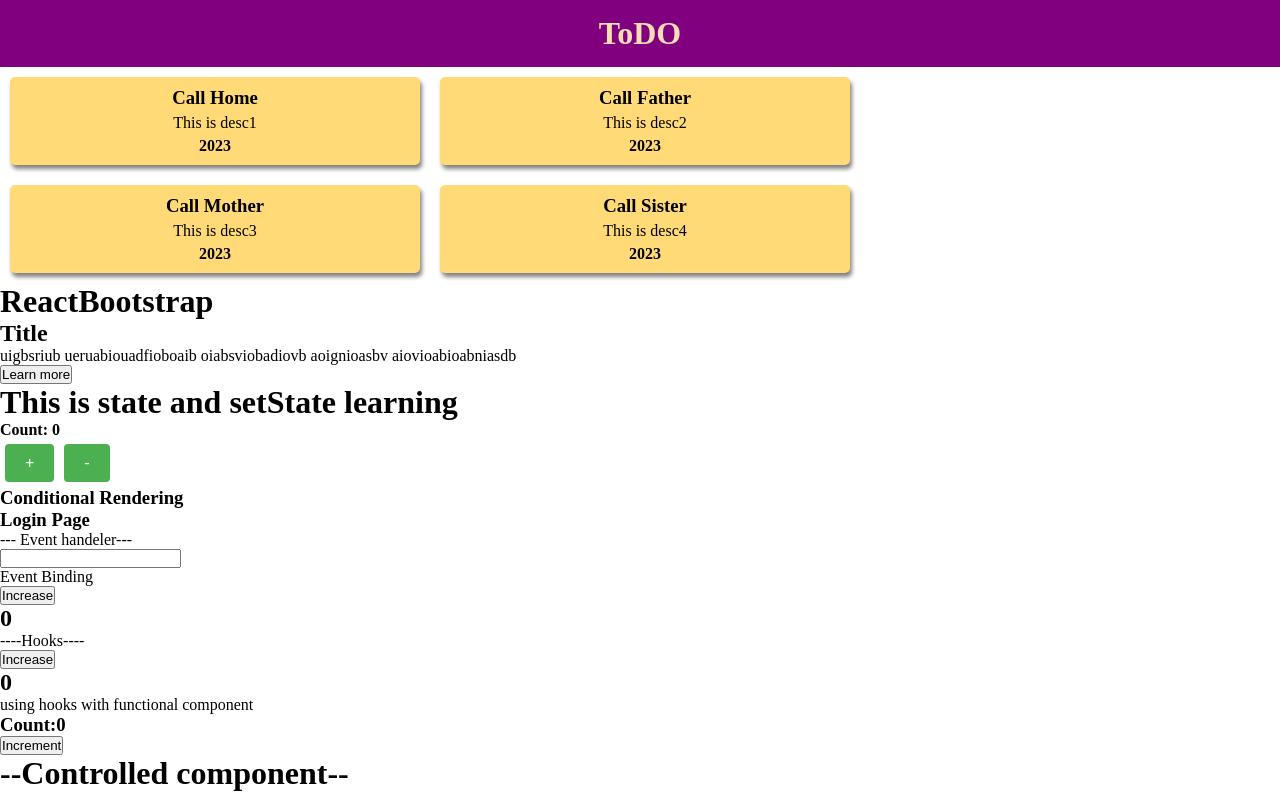
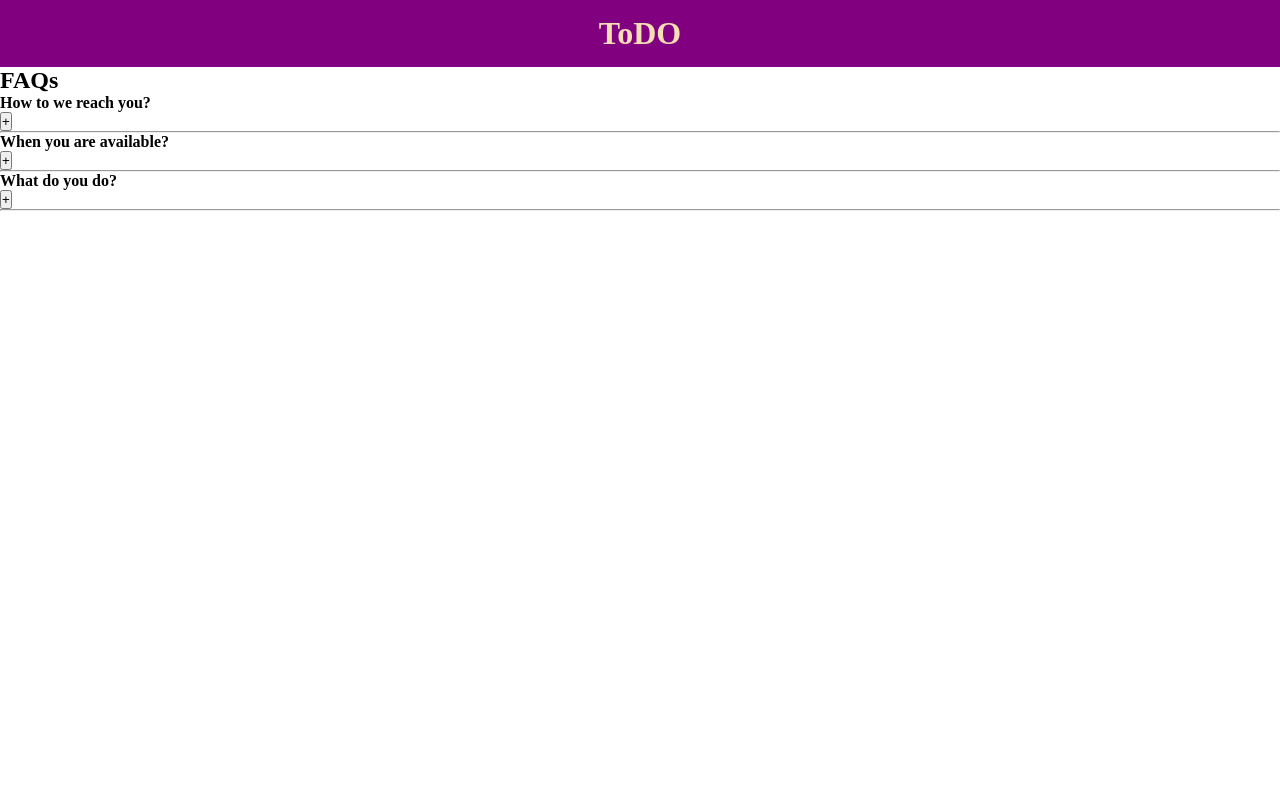
Before and after one commit to alamridoy/React-Practice, a React (Create React App) app: page / in a window 1280 px wide. Shown: the top 795 px of the page. Built offline with nearby package versions, Linux system fonts and the light colour scheme.

Commit message:
Toggle FAQ

```diff
--- a/src/App.js
+++ b/src/App.js
@@ -15,7 +15,7 @@ import Form from './form/form'
 import Child from "./STATE_LIFTING/Child"
 import SignUp from "./Sign-Up/Sign-up"
 import Toggle from "./Toggle/Toggle"
-
+import FAQ from './Toggle/FAQ'
 
 function App(){
 
@@ -33,11 +33,11 @@ const data = 'I am parent App'
 
    return  <div>
     <h1 className='headingStyle'>ToDO</h1>
-      {items}
+      {/* {items} */}
 
 
 
-    <ReactBootstrap />
+    {/* <ReactBootstrap />
     <STATE />
 
     <Conditional_Rendering />
@@ -48,11 +48,11 @@ const data = 'I am parent App'
     <Form/>
     <Child data={data} onChildData={handleChildData}/>
 
-    <SignUp/>
+    <SignUp/> */}
 
-    <Toggle/>
+    {/* <Toggle/> */}
 
-
+    <FAQ/>
 
 
 
--- /dev/null
+++ b/src/Toggle/Data.js
@@ -0,0 +1,20 @@
+export const faqsData=[
+    {
+        id:1,
+        title:"How to we reach you?",
+        desc:"Lorem Ipsum is simply dummy text of the printing and typesetting industry. Lorem Ipsum has been the industry's standard dummy text ever since the 1500s, when an unknown printer took a galley of type and scrambled it to make a type specimen book. It has survived not only five centuries, but also the leap into electronic typesetting, remaining essentially unchanged."
+
+    },
+    {
+        id:2,
+        title:"When you are available?",
+        desc:"Lorem Ipsum is simply dummy text of the printing and typesetting industry. Lorem Ipsum has been the industry's standard dummy text ever since the 1500s, when an unknown printer took a galley of type and scrambled it to make a type specimen book. It has survived not only five centuries, but also the leap into electronic typesetting, remaining essentially unchanged."
+
+    },
+    {
+        id:3,
+        title:"What do you do?",
+        desc:"Lorem Ipsum is simply dummy text of the printing and typesetting industry. Lorem Ipsum has been the industry's standard dummy text ever since the 1500s, when an unknown printer took a galley of type and scrambled it to make a type specimen book. It has survived not only five centuries, but also the leap into electronic typesetting, remaining essentially unchanged."
+
+    },
+]
--- /dev/null
+++ b/src/Toggle/FAQ.js
@@ -0,0 +1,20 @@
+import React, { useState } from 'react';
+import { faqsData } from './Data';
+import NewFAQ from './NewFAQ';
+
+const FAQ = () => {
+  const [faqs, setFaqs] = useState(faqsData);
+
+  return (
+    <main>
+      <section>
+        <h1>FAQs</h1>
+        {faqs.map((faq) => (
+          <NewFAQ key={faq.id} {...faq} />
+        ))}
+      </section>
+    </main>
+  );
+};
+
+export default FAQ;
--- /dev/null
+++ b/src/Toggle/NewFAQ.js
@@ -0,0 +1,23 @@
+import React,{useState} from 'react'
+
+const NewFAQ = ({id,title,desc}) => {
+
+    const [toggle,setToggle]=useState(false)
+
+  return (
+    <article>
+        <div>
+            <h4>
+                {title}
+            </h4>
+            <button onClick={()=>{setToggle(!toggle)}}>
+                {toggle ? "-":"+"}
+            </button>
+        </div>
+       {toggle &&  <p>{desc}</p>}
+        <hr></hr>
+    </article>
+  )
+}
+
+export default NewFAQ
```
